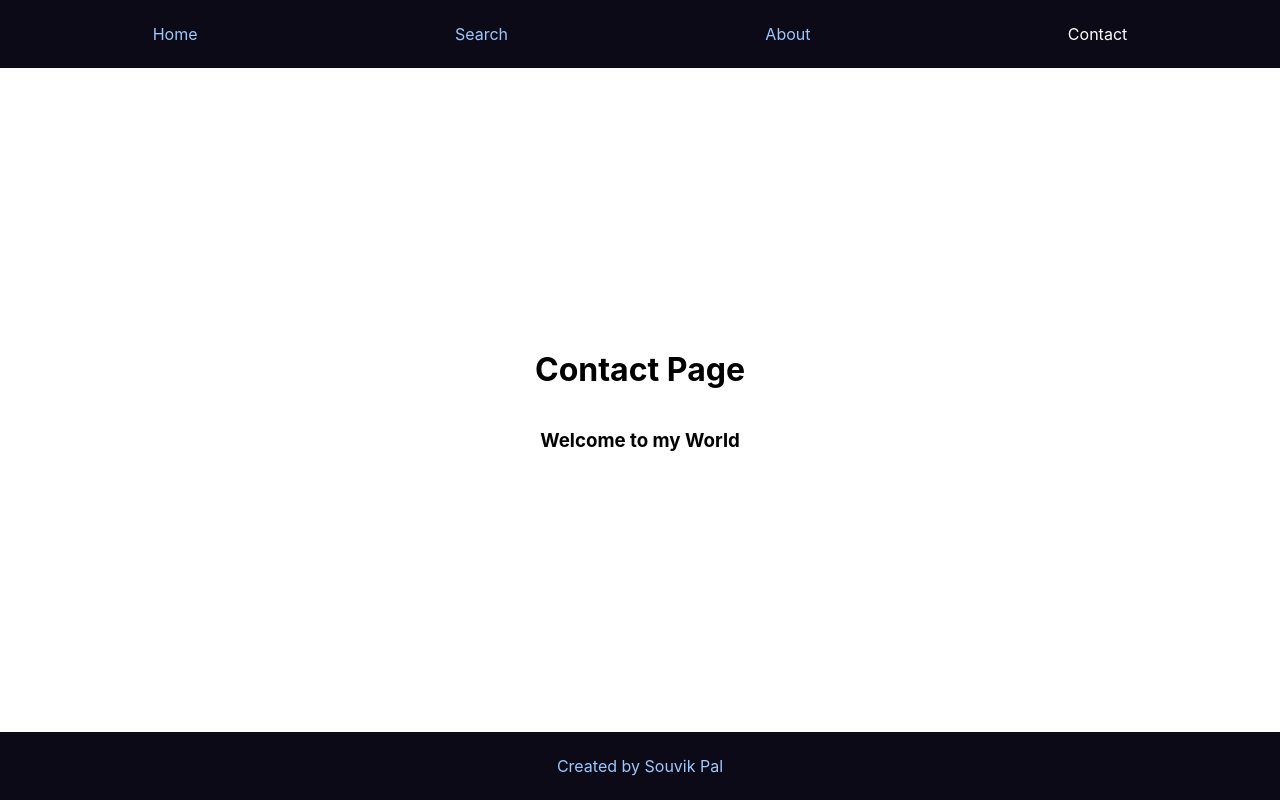
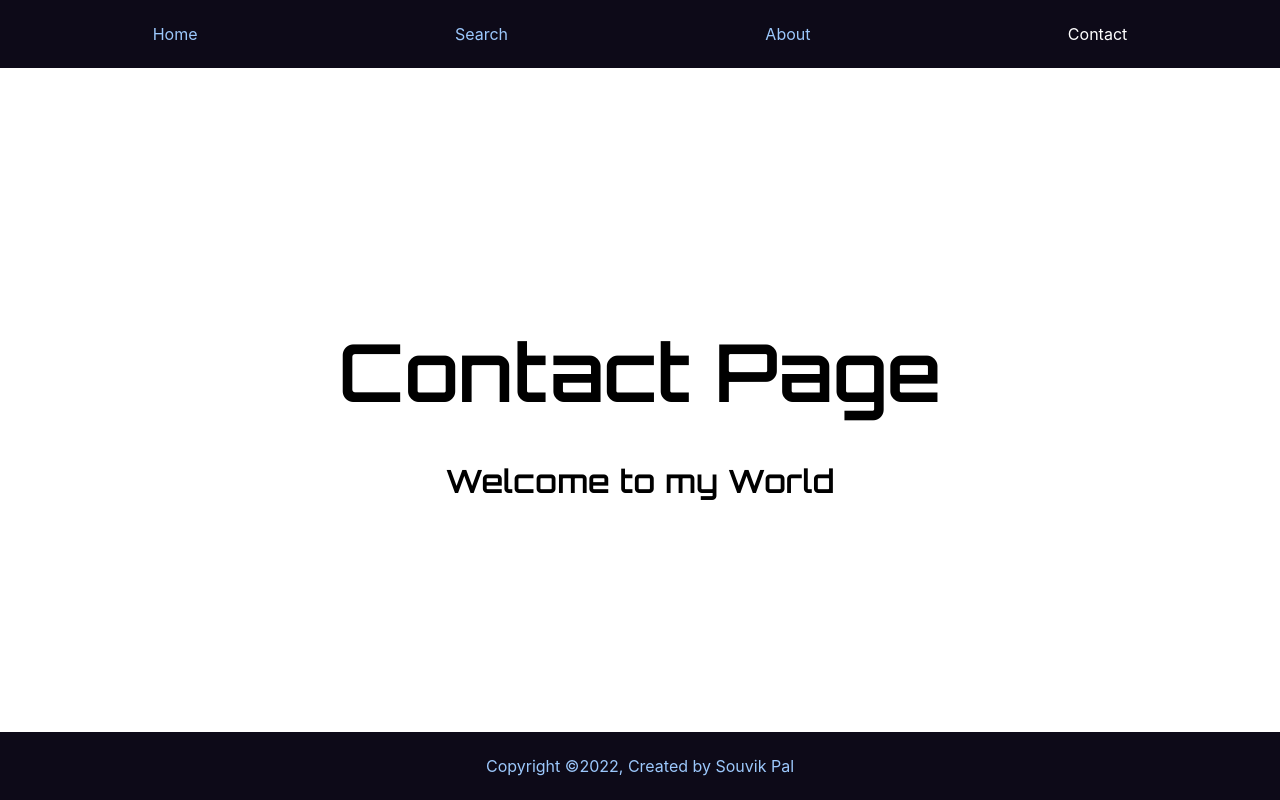
Before and after one commit to souvikpal2000/React-Practice, a React (Create React App) app in the folder live-imagesearch/: page /contact in a window 1280 px wide. Built offline with nearby package versions, Linux system fonts and the light colour scheme.

Commit message:
Added some CSS

```diff
--- a/live-imagesearch/public/index.html
+++ b/live-imagesearch/public/index.html
@@ -2,7 +2,6 @@
 <html lang="en">
   <head>
     <meta charset="utf-8" />
-    <link rel="icon" href="%PUBLIC_URL%/favicon.ico" />
     <meta name="viewport" content="width=device-width, initial-scale=1" />
     <meta name="theme-color" content="#000000" />
     <meta
--- a/live-imagesearch/src/Components/Footer.jsx
+++ b/live-imagesearch/src/Components/Footer.jsx
@@ -4,7 +4,7 @@ const Footer = () => {
     return(
         <>
             <div className="footContainer">
-                <p>Created by Souvik Pal</p>
+                <p>Copyright &copy;2022, Created by Souvik Pal</p>
             </div>
         </>
     )
--- a/live-imagesearch/src/index.css
+++ b/live-imagesearch/src/index.css
@@ -1,3 +1,4 @@
+@import url('https://fonts.googleapis.com/css2?family=Orbitron:wght@600&display=swap');
 body, #root {
   margin: 0;
   font-family: -apple-system, BlinkMacSystemFont, 'Segoe UI', 'Roboto', 'Oxygen',
@@ -62,3 +63,22 @@ img{
   align-items: center;
   margin-top: auto;
 }
+.container{
+  font-family: 'Orbitron', sans-serif;
+}
+h1{
+  font-size: 5rem;
+  margin-bottom: 2.5rem;
+}
+h3{
+  margin-top: 0;
+  font-size: 2rem;
+}
+.goBack{
+  color: rgb(105, 146, 196) !important;
+  text-decoration: none;
+  font-size: 1.5rem;
+}
+.goBack:hover{
+  color: blue !important;
+}
```
